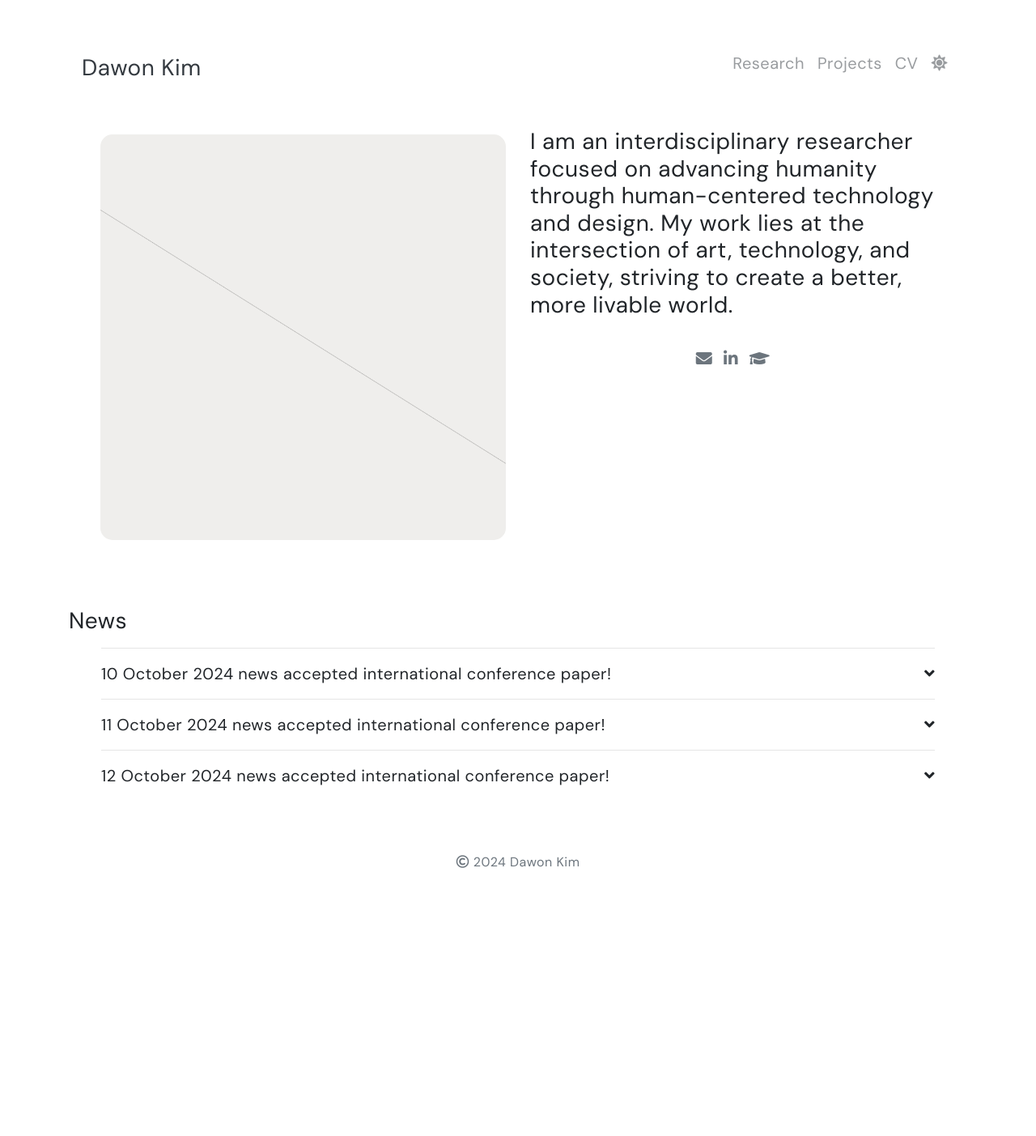
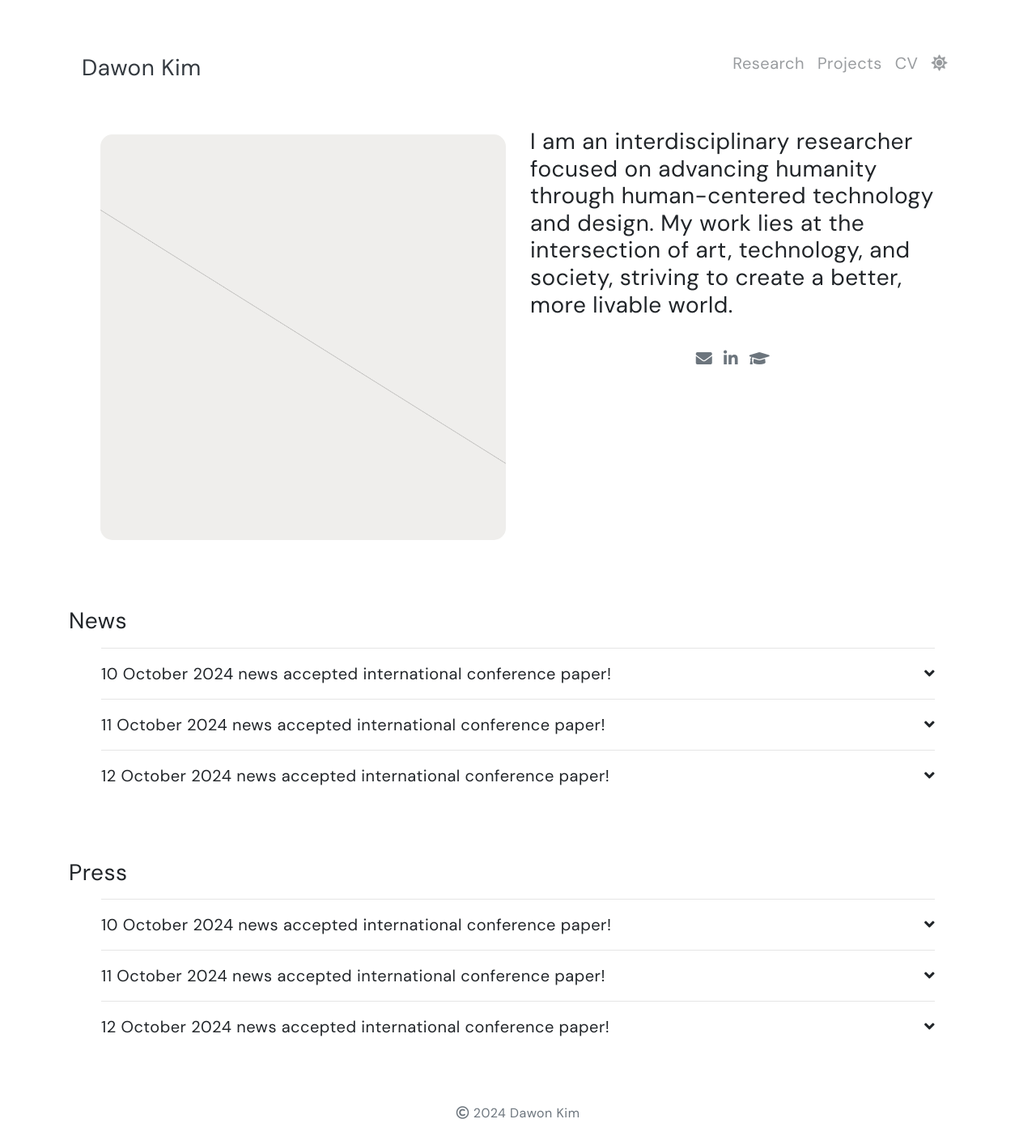
Before and after one commit to dawonkimhci/dawonkimhci.github.io, a Jekyll site: the page built from pages/index.md, in a window 1280 px wide. Shown: the whole page at 81% size. Built offline with Jekyll 4.4.1, drawn with Linux system fonts in a browser that asks for light colours; before the commit the page ends 1093 px from its top, so only the background shows below that.

Commit message:
Update index.md

```diff
--- a/pages/index.md
+++ b/pages/index.md
@@ -41,6 +41,43 @@ permalink: /
         </li>
     </ul>
 </div>
+<br>
+<br>
+<h3>Press</h3>
+<div id="pressContent" style="max-width: 1200px; margin: 0 auto; padding: 0 40px;">
+    <ul style="list-style-type: none; padding-left: 0;">
+        <li class="press-item" style="line-height: 1.5;">
+            <hr id="line1">
+            <div class="press-line" onclick="toggleDescription('desc1')" style="cursor: pointer;">
+                <span>10 October 2024 news accepted international conference paper!</span>
+                <i class="fas fa-angle-down" id="icon1" style="cursor: pointer;"></i>
+            </div>
+            <div id="desc1" class="description" style="display: none; margin-left: 20px;">
+                * description for 10 October 2024 news
+            </div>
+        </li>
+        <li class="press-item" style="line-height: 1.5;">
+            <hr id="line2">
+            <div class="press-line" onclick="toggleDescription('desc2')" style="cursor: pointer;">
+                <span>11 October 2024 news accepted international conference paper!</span>
+                <i class="fas fa-angle-down" id="icon2" style="cursor: pointer;"></i>
+            </div>
+            <div id="desc2" class="description" style="display: none; margin-left: 20px;">
+                * description for 11 October 2024 news
+            </div>
+        </li>
+        <li class="press-item" style="line-height: 1.5;">
+            <hr id="line3">
+            <div class="press-line" onclick="toggleDescription('desc3')" style="cursor: pointer;">
+                <span>12 October 2024 news accepted international conference paper!</span>
+                <i class="fas fa-angle-down" id="icon3" style="cursor: pointer;"></i>
+            </div>
+            <div id="desc3" class="description" style="display: none; margin-left: 20px;">
+                * description for 12 October 2024 news
+            </div>
+        </li>
+    </ul>
+</div>
 
 <style>
     .news-line {
@@ -50,6 +87,18 @@ permalink: /
         width: 100%;
     }
     .news-line span {
+        flex: 1; /* 텍스트가 아이콘을 밀어내지 않도록 유연하게 사용 */
+    }
+</style>
+
+<style>
+    .press-line {
+        display: flex;
+        justify-content: space-between; /* 텍스트와 아이콘을 좌우로 배치 */
+        align-items: center;
+        width: 100%;
+    }
+    .press-line span {
         flex: 1; /* 텍스트가 아이콘을 밀어내지 않도록 유연하게 사용 */
     }
 </style>
```
